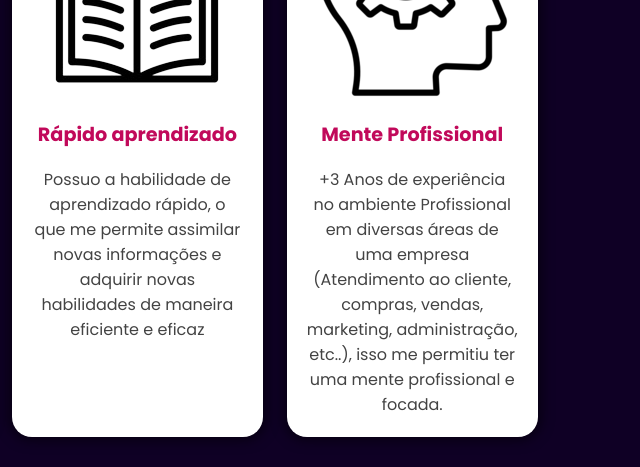
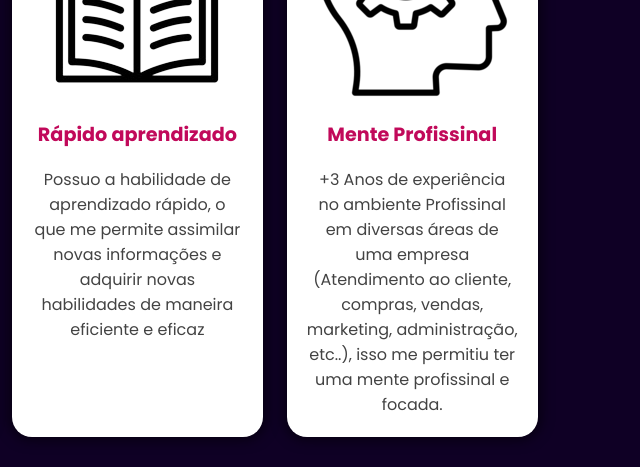
Before and after one commit to HerikR0drigues/landingpage, a plain HTML site: page index.html in a window 1280 px wide. Shown: the part 1080-1547 px from the top of the page, 640-1280 px from the left. Drawn offline with nearby package versions, Linux system fonts and the light colour scheme.

Commit message:
Add files via upload

```diff
--- a/index.html
+++ b/index.html
@@ -129,11 +129,11 @@
                     <img src="src/images/mind.png" alt="">
 
                     <h4 class="skill-title">
-                        Mente Profissional
+                        Mente Profissinal
                     </h4>
 
                     <span class="skill-description">
-                        +3 Anos de experiência no ambiente Profissional em diversas áreas de uma empresa (Atendimento ao cliente, compras, vendas, marketing, administração, etc..), isso me permitiu ter uma mente profissional e focada.
+                        +3 Anos de experiência no ambiente Profissinal em diversas áreas de uma empresa (Atendimento ao cliente, compras, vendas, marketing, administração, etc..), isso me permitiu ter uma mente profissinal e focada.
                     </span>
                 </div>
             </div>
--- a/src/css/skills.css
+++ b/src/css/skills.css
@@ -35,7 +35,7 @@
     gap: 18px;
     width: 25%;
     padding: 20px;
-    background-color: #ffffff;
+    background-color: #fff;
     box-shadow: 0px 0px 12px 4px rgba(0, 0, 0, 0.5);
     position: relative;
     overflow: hidden;
```
